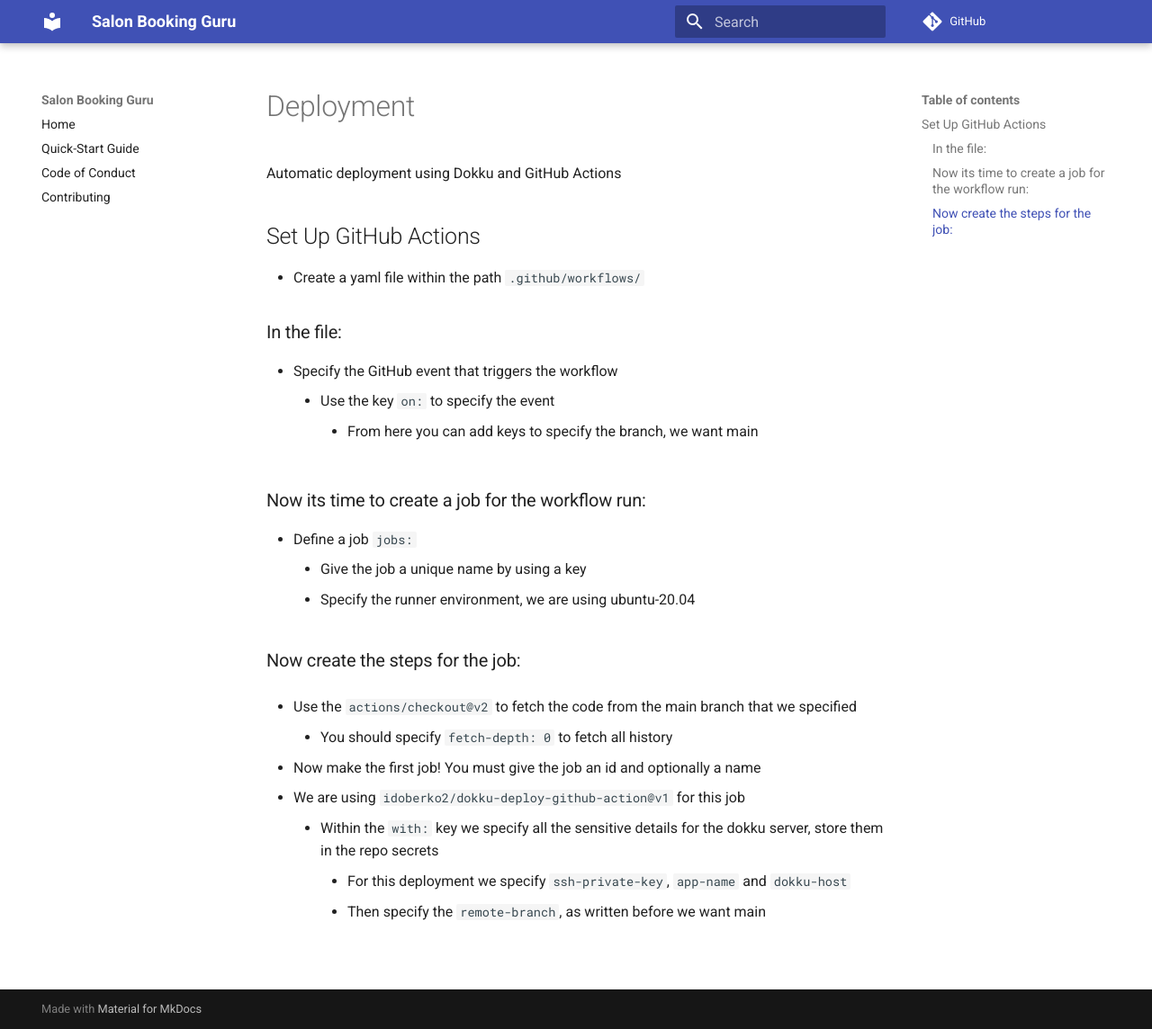
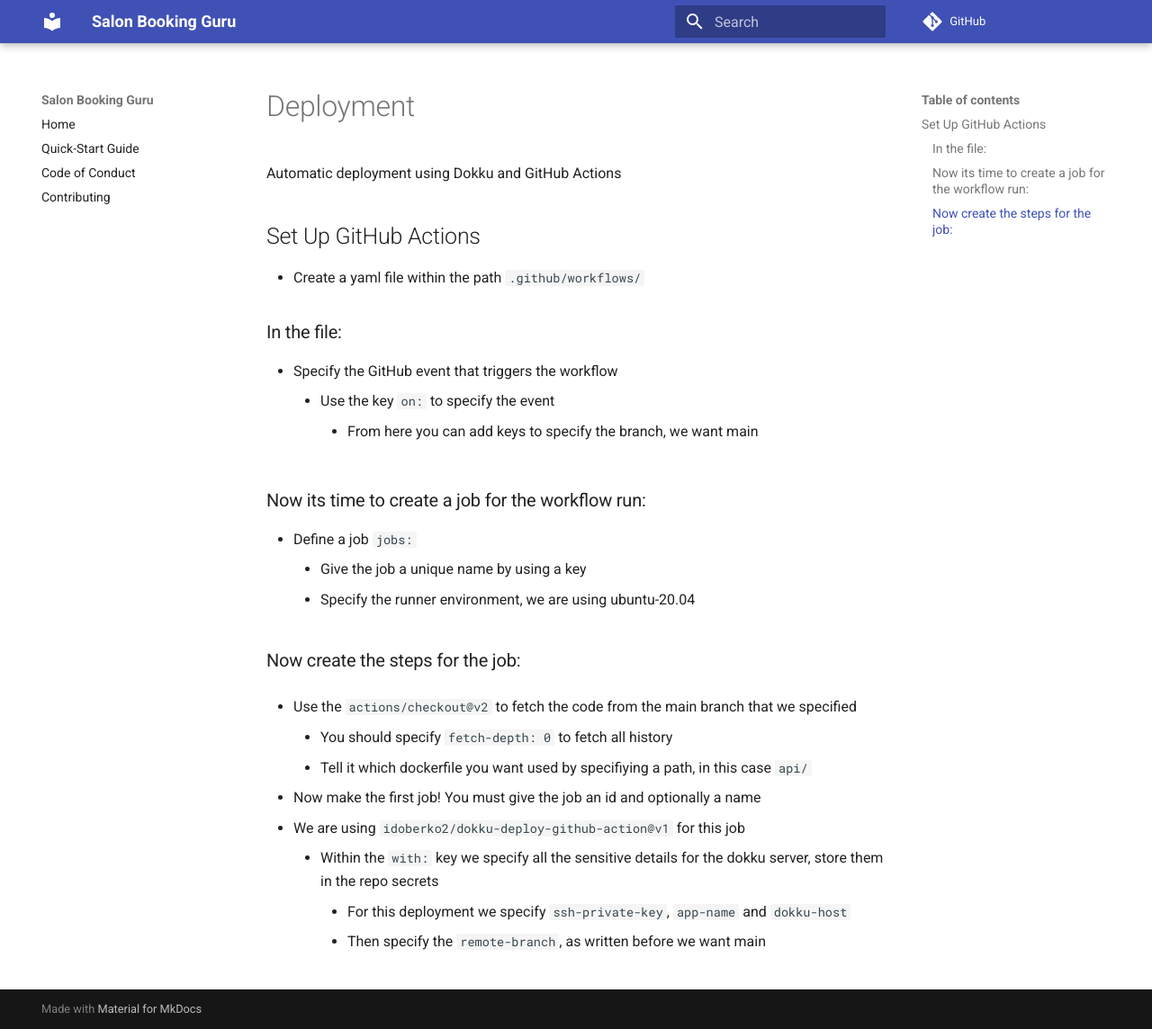
Before and after one commit to KarmaComputing/salon-booking-guru, an MkDocs documentation site: the page built from docs/deployment.md, in a window 1280 px wide and 1144 px high. Shown: the whole window at 90% size. Built offline with MkDocs 1.6.1 and Material for MkDocs 9.7.7, drawn with Linux system fonts in a browser that asks for light colours; comment, search, counter and statistics services are not loaded.

Commit message:
update docs to caontain details on the path for github action to use

````diff
--- a/docs/deployment.md
+++ b/docs/deployment.md
@@ -22,6 +22,7 @@
 
 - Use the ```actions/checkout@v2``` to fetch the code from the main branch that we specified
     - You should specify ```fetch-depth: 0``` to fetch all history
+    - Tell it which dockerfile you want used by specifiying a path, in this case `api/`
 
 - Now make the first job! You must give the job an id and optionally a name
 - We are using ```idoberko2/dokku-deploy-github-action@v1``` for this job
````
